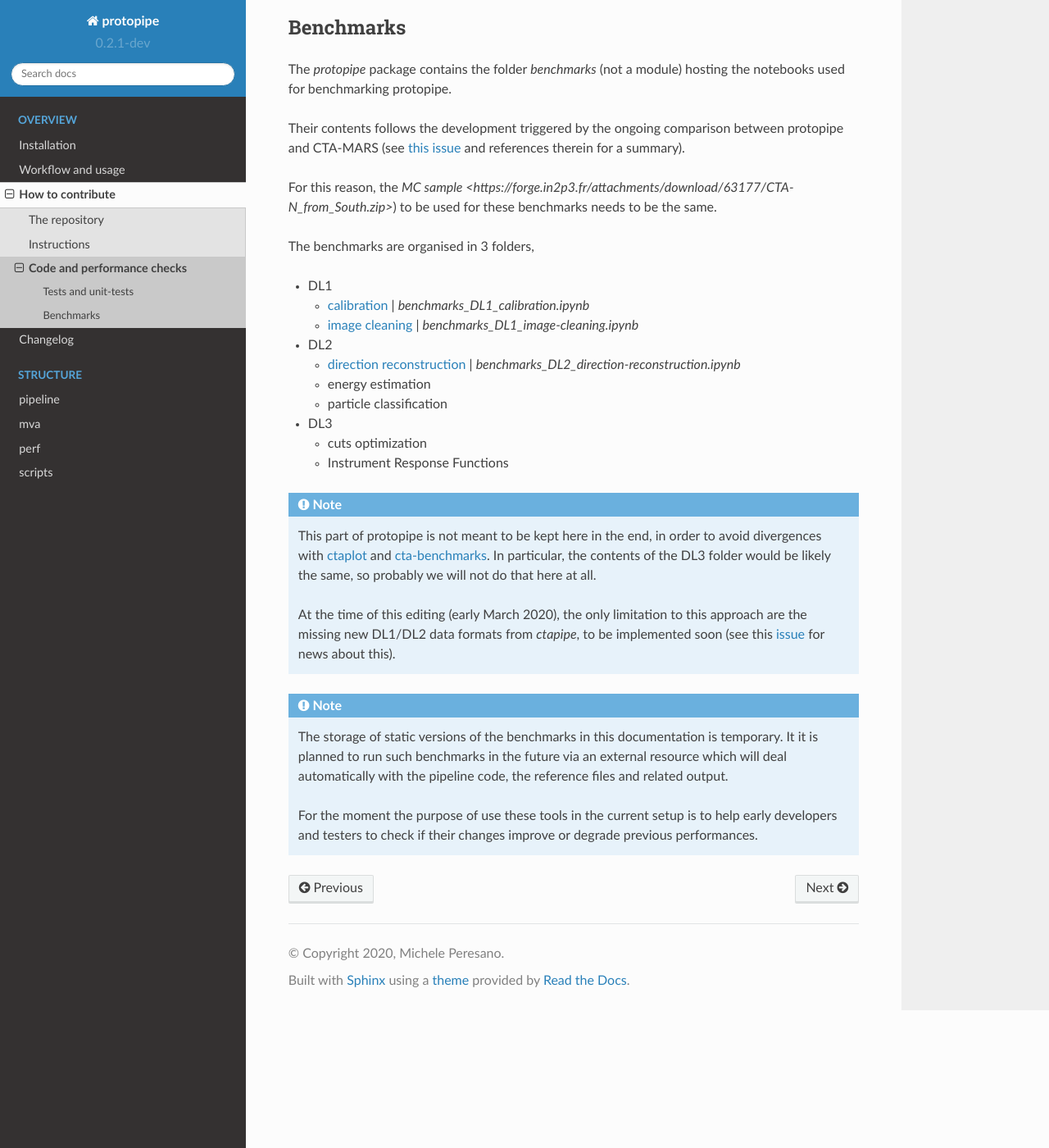
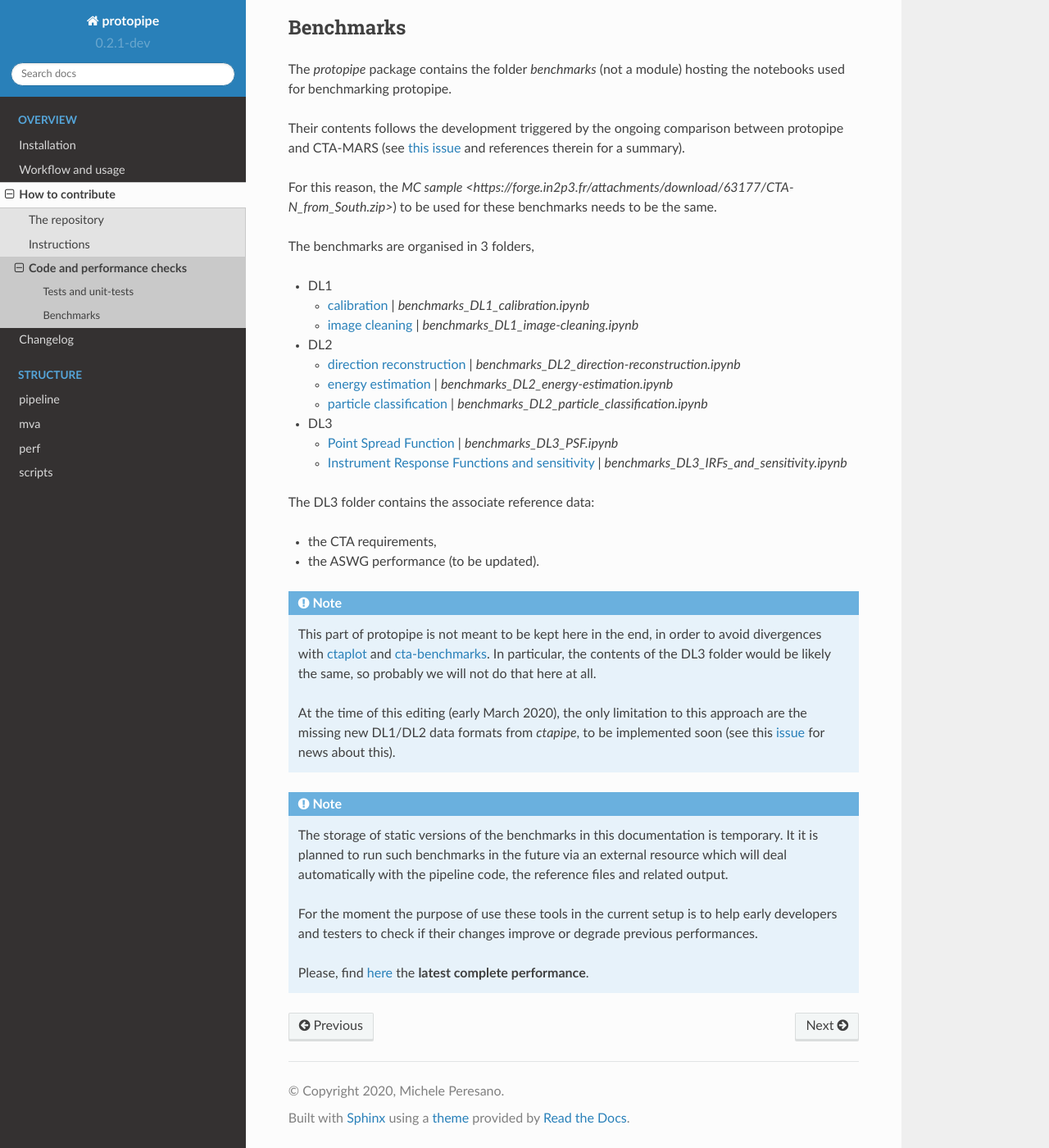
Before and after one commit to cta-observatory/protopipe, a Sphinx documentation site: the page built from docs/contribute/beforepushing.rst, in a window 1280 px wide and 1400 px high, scrolled down 1025 px. Shown: the whole window at 82% size. Built offline with Sphinx 7.4.7 and the Read the Docs theme 2.0.0, drawn with Linux system fonts in a browser that asks for light colours; pages that are not in the unit, such as notebooks, are missing from menus.

Commit message:
Update docs.

```diff
--- a/docs/contribute/beforepushing.rst
+++ b/docs/contribute/beforepushing.rst
@@ -71,14 +71,18 @@ The benchmarks are organised in 3 folders,
 - DL2
 
   * `direction reconstruction <benchmarks/benchmarks_DL2_direction-reconstruction.ipynb>`__ | *benchmarks_DL2_direction-reconstruction.ipynb*
-  * energy estimation
-  * particle classification
+  * `energy estimation <benchmarks/benchmarks_DL2_energy-estimation.ipynb>`__ | *benchmarks_DL2_energy-estimation.ipynb*
+  * `particle classification <benchmarks/benchmarks_DL2_particle_classification.ipynb>`__ | *benchmarks_DL2_particle_classification.ipynb*
 
 - DL3
 
-  * cuts optimization
-  * Instrument Response Functions
+  * `Point Spread Function <benchmarks/benchmarks_DL3_PSF.ipynb>`__ | *benchmarks_DL3_PSF.ipynb*
+  * `Instrument Response Functions and sensitivity <benchmarks/benchmarks_DL3_IRFs_and_sensitivity.ipynb>`__ | *benchmarks_DL3_IRFs_and_sensitivity.ipynb*
 
+The DL3 folder contains the associate reference data:
+
+- the CTA requirements,
+- the ASWG performance (to be updated).
 
 .. note::
    This part of protopipe is not meant to be kept here in the end, in order to
@@ -103,3 +107,6 @@ The benchmarks are organised in 3 folders,
    For the moment the purpose of use these tools in the current setup is to help
    early developers and testers to check if their changes improve or degrade
    previous performances.
+
+   Please, find `here <https://indico.cta-observatory.org/event/1995/contributions/19991/attachments/15559/19825/CTAC_Lugano_2019_Peresano.pdf>`__
+   the **latest complete performance**.
```
